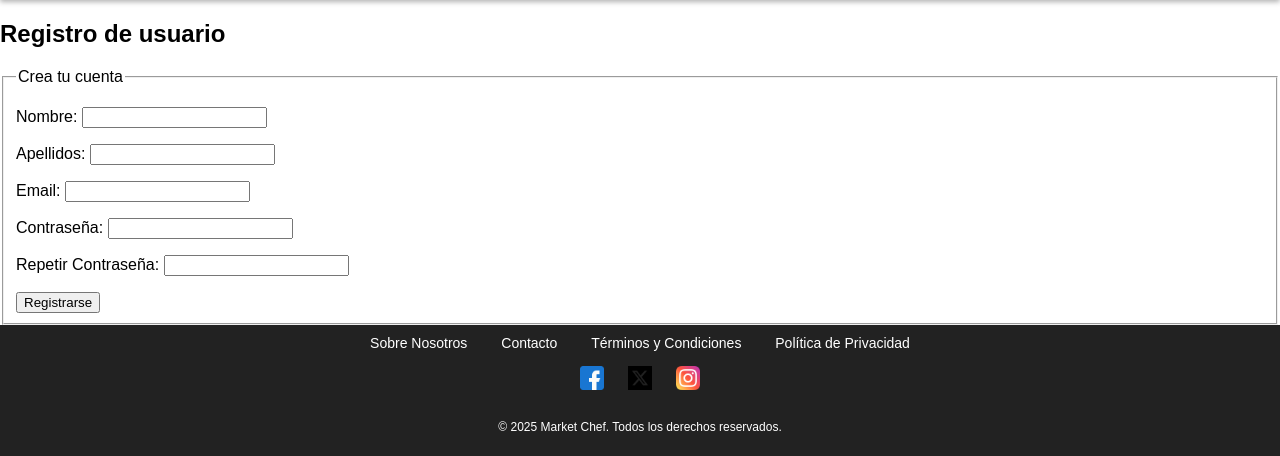
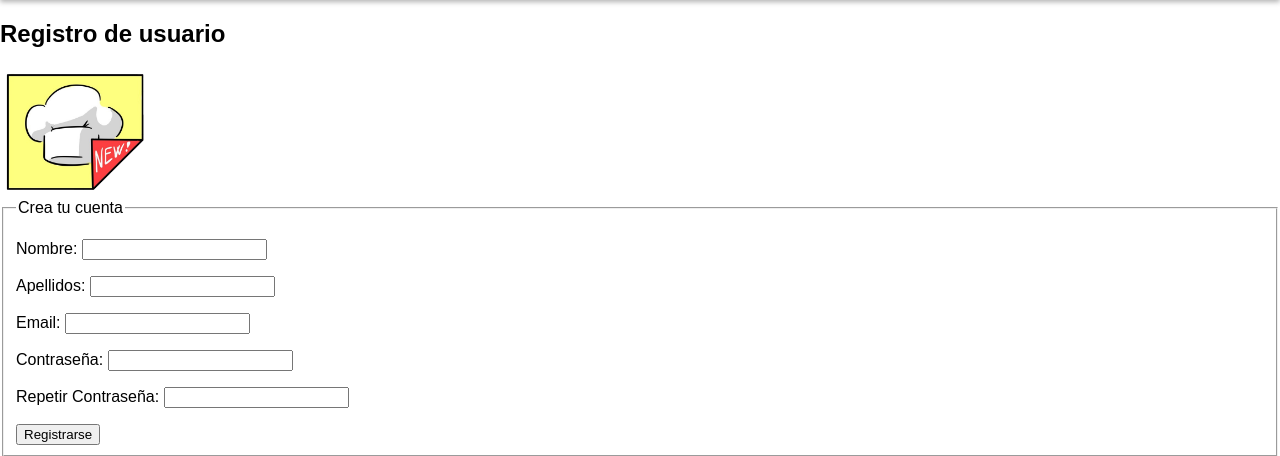
Before and after one commit to daviddramosss/Aplicaciones-Web, a PHP site: page /register.php in a window 1280 px wide. Shown: the part 65-521 px from the top of the page. Run offline with PHP 8.4, Linux system fonts and the light colour scheme.

Commit message:
register 1.6.4

```diff
--- a/register.php
+++ b/register.php
@@ -11,6 +11,9 @@ $htmlFormRegistro = $form->Manage();
 
 $contenidoPrincipal = <<<EOS
 <h1>Registro de usuario</h1>
+<div>
+    <img src="img/LogoRegistro.png" alt="LogoRegistro" style="width: 150px; height: auto;">
+</div>
 $htmlFormRegistro
 EOS;
 
```
